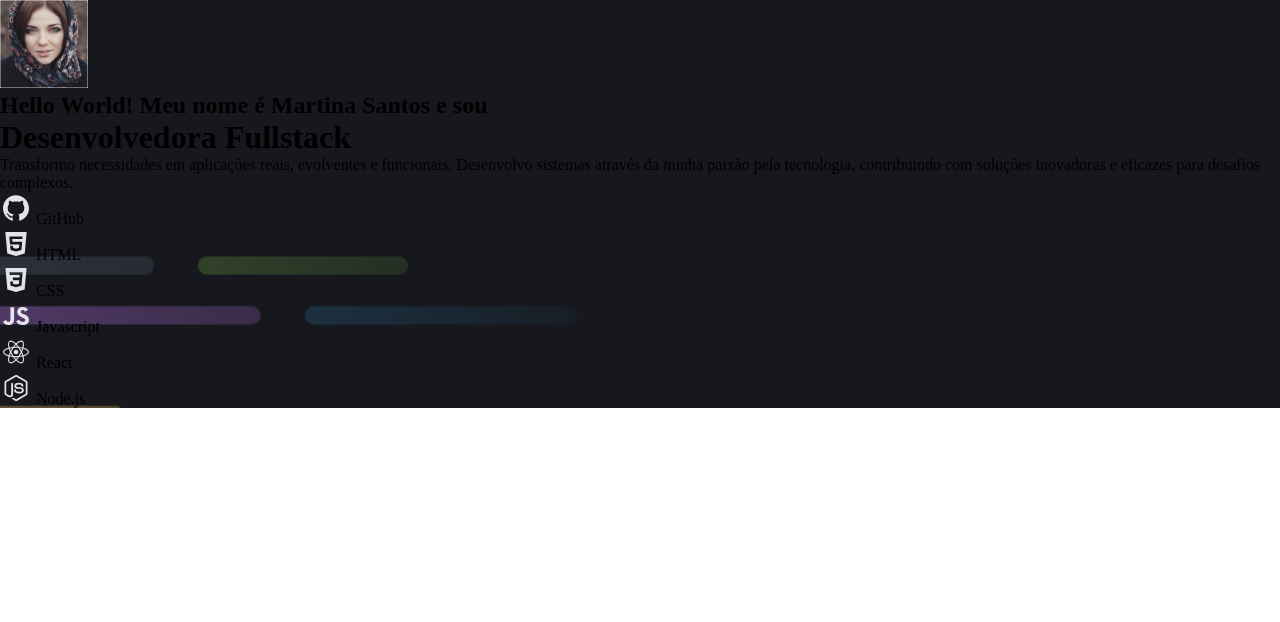
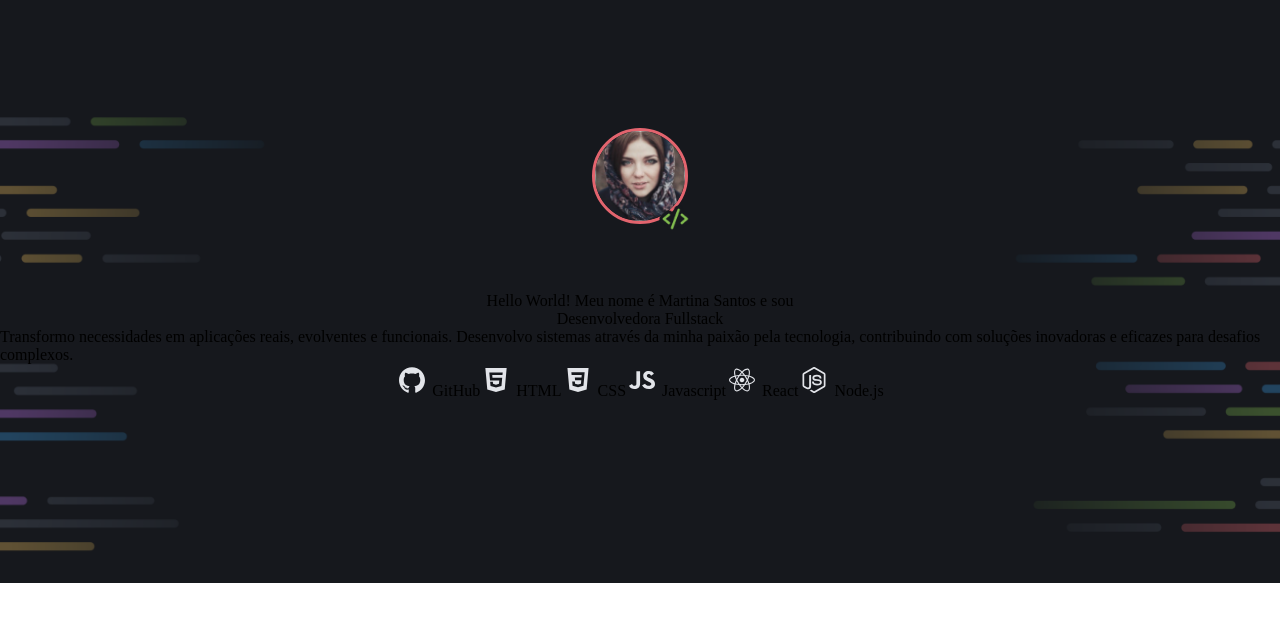
Before and after one commit to arakakimath/RsFullstackChallenge02-PortfolioDev, a plain HTML site: page index.html in a window 1280 px wide. Drawn offline with Linux system fonts and the light colour scheme.

Commit message:
starting styling intro

```diff
--- a/index.html
+++ b/index.html
@@ -20,9 +20,13 @@
   <link href="https://fonts.googleapis.com/css2?family=Maven+Pro:wght@400..900&display=swap" rel="stylesheet">
 </head>
 <body>
-  <div id="intro">
-    <div>
-      <img src="assets/images/Profile-pic.jpg" alt="Foto de Martina Santos">
+  <div id="preintro">
+    <div id="intro" class="grid">
+      <div class="grid">
+        <div id="box-profile">
+          <img id="profile-pic" src="assets/images/Profile-pic.jpg" alt="Foto de Martina Santos">
+          <span></span>
+        </div>
 
         <h2>Hello World! Meu nome é <span>Martina Santos</span> e sou</h2>
 
@@ -30,7 +34,7 @@
 
         <p>Transformo necessidades em aplicações reais, evolventes e funcionais. Desenvolvo sistemas através da minha paixão pela tecnologia, contribuindo com soluções inovadoras e eficazes para desafios complexos.</p>
 
-      <div>
+        <div class="grid grid-flow-col">
           <div>
             <img src="assets/icons/GitHub.svg" alt="ícone github">
             <span>GitHub</span>
@@ -58,5 +62,6 @@
         </div>
       </div>
     </div>
+  </div>
 </body>
 </html>
--- a/styles/global.css
+++ b/styles/global.css
@@ -30,3 +30,15 @@
   --text-md: 400 16px/140% var(--font-family-3);
   --text-sm: 400 14px/140% var(--font-family-3);
 }
+
+h1, h2, h3 {
+  font: inherit;
+}
+
+.grid {
+  display: grid;
+}
+
+.grid-flow-col {
+  grid-auto-flow: column;
+}
--- a/styles/intro.css
+++ b/styles/intro.css
@@ -1,3 +1,42 @@
+#preintro {
+  background-color: var(--gray-200);
+}
+
 #intro {
+  max-width: 1366px;
+  margin-inline: auto;
+  padding-block: 120px 183px;
+  padding-inline: auto;
   background-image: url(../assets/Background_Intro.png);
+  background-size: cover;
+
+  > div {
+    justify-self: center;
+    justify-items: center;
+
+  }
 }
+
+#profile-pic {
+  width: 96px;
+  height: 96px;
+  object-fit: cover;
+  border-radius: 50%;
+  border: solid var(--red);
+}
+
+#box-profile {
+  padding: 8px;
+  position: relative;
+  span {
+    content: "";
+    position: absolute;
+    bottom: 6px;
+    right: 6px;
+    background-image: url(../assets/Vector.png);
+    background-size: cover;
+    height: 25px;
+    width: 31px;
+  }
+  margin-bottom: 56px;
+}
```
Also changed, not shown: assets/Vector.png (added), assets/icons/Code.svg (added). Lines whose indentation alone changed are shown as unchanged.
